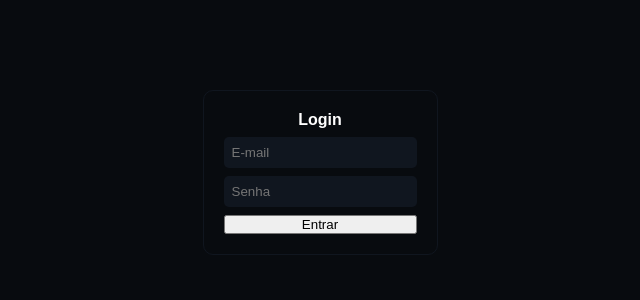
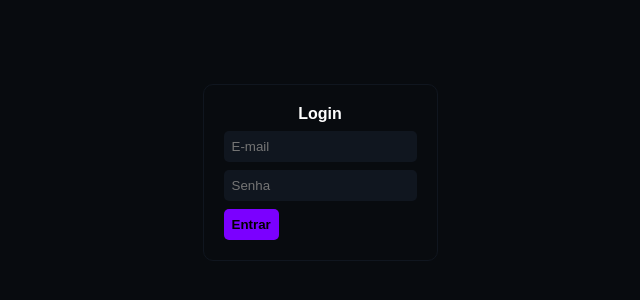
Before and after one commit to lcpsd/react-jwt-auth, a React (Create React App) app: page / in a window 1280 px wide. Shown: the part 228-528 px from the top of the page, without its empty margins (320-960 px from the left). Built offline with nearby package versions, Linux system fonts and the light colour scheme.

Commit message:
comp: default button

```diff
--- /dev/null
+++ b/src/components/DefaultButton/index.tsx
@@ -0,0 +1,15 @@
+import { Button } from "./styles";
+
+interface DefaultButton extends React.HTMLAttributes<HTMLButtonElement>{
+    title: string;
+    theme: 'purple' | 'dark';
+}
+
+export function DefaultButton({title, theme, ...rest}:DefaultButton){
+
+    return(
+        <Button colorTheme={theme} {...rest} type="submit">
+            {title}
+        </Button>
+    )
+}
--- /dev/null
+++ b/src/components/DefaultButton/styles.ts
@@ -0,0 +1,14 @@
+import styled from "styled-components";
+
+interface Props{
+    colorTheme: string;
+}
+
+export const Button = styled.button<Props>`
+    background: ${({colorTheme, theme}) => colorTheme === "dark" ? theme.colors.quaternary : theme.colors.secondary};
+    color: ${({colorTheme, theme}) => colorTheme === "dark" ? '#fff' : '#000'};
+    border: 0;
+    border-radius: 5px;
+    padding: 0.5rem;
+    font-weight: 600;
+`
--- a/src/components/LoginForm/index.tsx
+++ b/src/components/LoginForm/index.tsx
@@ -2,6 +2,7 @@ import { Form, Formik, FormikValues } from "formik";
 import { FormField } from "../FormField";
 import * as yup from 'yup'
 import Styles from "./styles";
+import { DefaultButton } from "../DefaultButton";
 
 interface LoginFormProps{
     onSubmitFn: (values:FormikValues) => void | Promise<void>;
@@ -21,7 +22,10 @@ export function LoginForm({onSubmitFn}:LoginFormProps){
           <h4>Login</h4>
           <FormField name="email" placeHolderText="E-mail"/>
           <FormField name="password" placeHolderText="Senha"/>
-          <button type="submit">Entrar</button>
+
+          <div className="buttons-row">
+            <DefaultButton theme="purple" title="Entrar"/>
+          </div>
         </Form>
       </Formik>
     </Styles>
```
